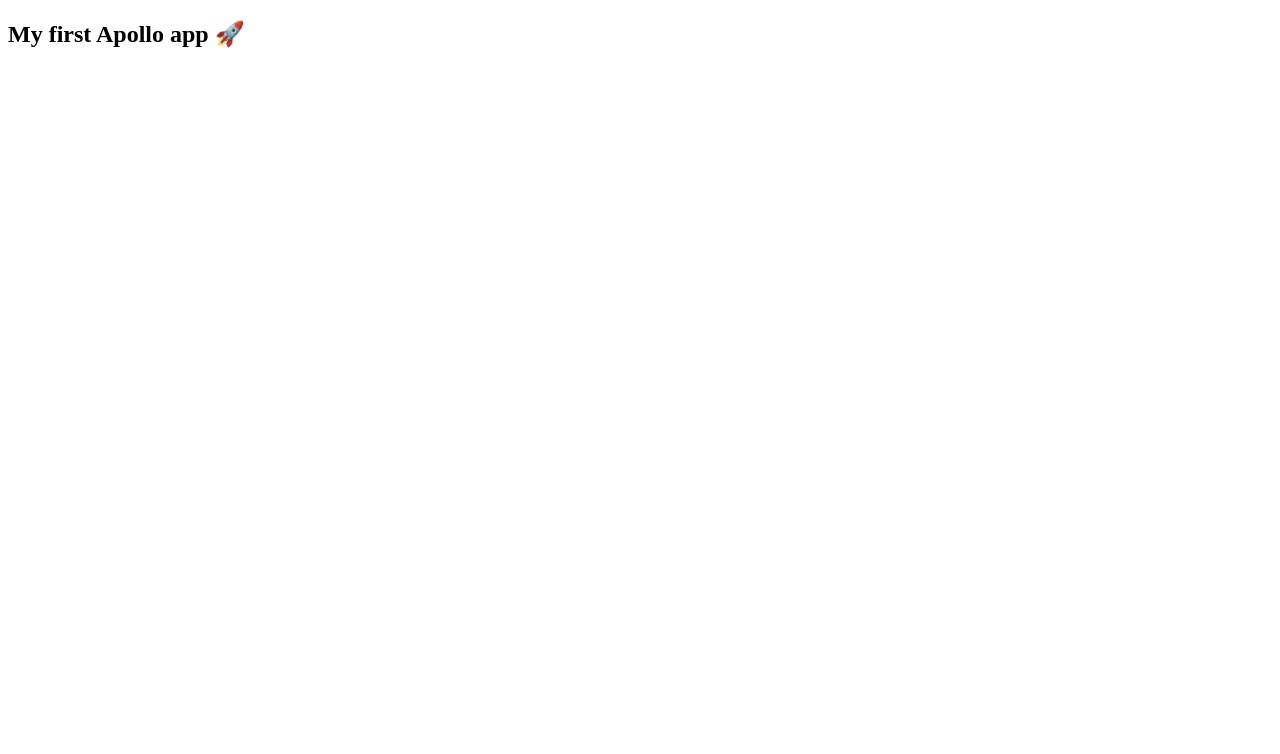
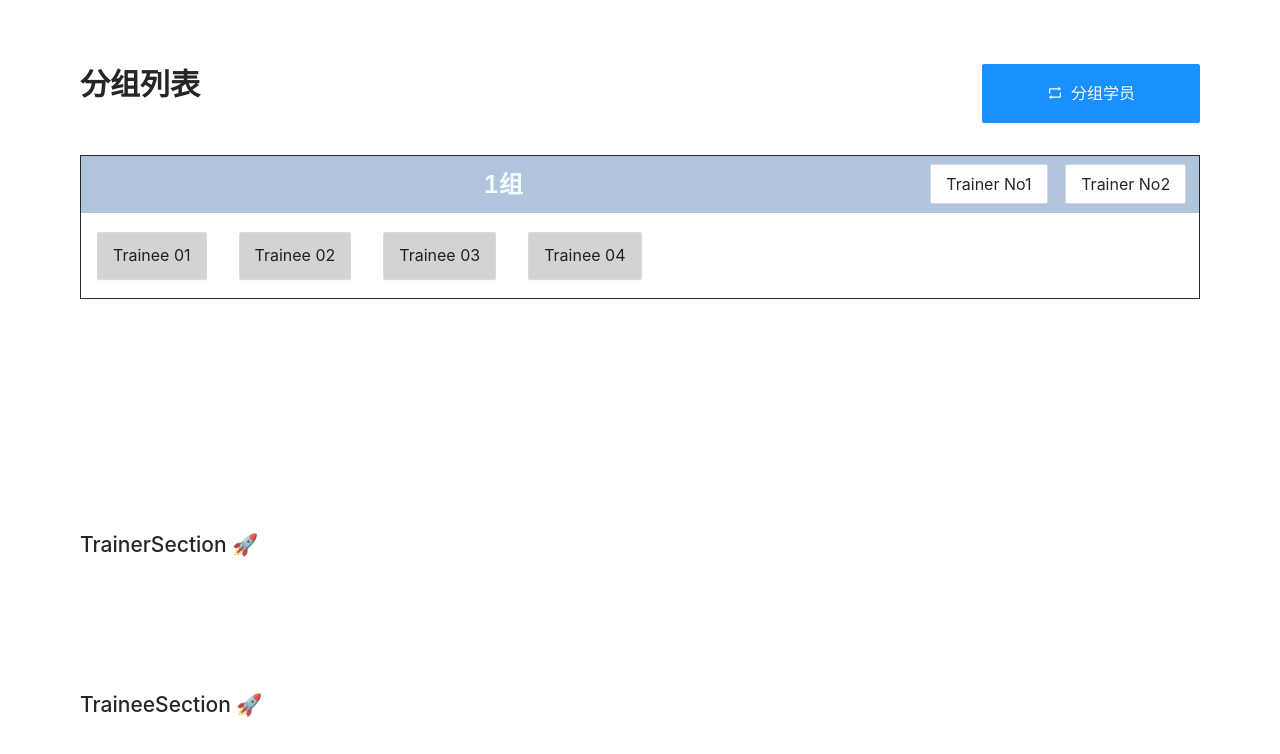
Before and after one commit to potential-IPOBGA/training-FrontEnd, a React (Create React App) app: page / in a window 1280 px wide. Shown: the top 754 px of the page. Built offline with nearby package versions, Linux system fonts and the light colour scheme.

Commit message:
yibinlei:zap: finish Group section

```diff
--- a/package.json
+++ b/package.json
@@ -3,6 +3,7 @@
   "version": "0.1.0",
   "private": true,
   "dependencies": {
+    "@ant-design/icons": "^4.7.0",
     "@apollo/client": "^3.5.6",
     "@testing-library/jest-dom": "^5.16.1",
     "@testing-library/react": "^12.1.2",
@@ -26,7 +27,8 @@
     "react-scripts": "5.0.0",
     "styled-components": "^5.3.3",
     "typescript": "^4.5.4",
-    "web-vitals": "^2.1.2"
+    "web-vitals": "^2.1.2",
+    "@types/styled-components": "^5.1.19"
   },
   "scripts": {
     "start": "react-scripts start",
--- a/src/components/App.tsx
+++ b/src/components/App.tsx
@@ -1,6 +1,15 @@
 import React, { FunctionComponent, useReducer } from 'react'
-import { action, Context } from '../type'
+import { Context } from '../type'
 import { trainingReducer } from "../trainingReducer"
+import GroupSection from "./group/GroupSection"
+import TrainerSection from "./Trainer/TrainerSection"
+import TraineeSection from "./trainee/TraineeSection"
+import { PageContent } from './style'
+
+const TrainingContext = React.createContext({
+  context: {},
+  dispatchContext: {}
+})
 
 const App: FunctionComponent = () => {
   const initialContext: Context = {
@@ -11,15 +20,15 @@
 
   const [context, dispatchContext] = useReducer(trainingReducer, initialContext)
 
-  const TrainingContext = React.createContext({})
-
   return (
     <TrainingContext.Provider value={{ context, dispatchContext }}>
-      <div>
-        <h2>My first Apollo app 🚀</h2>
-      </div>
+      <PageContent>
+        <GroupSection/>
+        <TrainerSection/>
+        <TraineeSection/>
+      </PageContent>
     </TrainingContext.Provider>
   )
 }
 
-export default App
+export { App,TrainingContext }
--- /dev/null
+++ b/src/components/Trainer/TrainerSection.tsx
@@ -0,0 +1,10 @@
+import { FunctionComponent } from "react"
+
+const TrainerSection: FunctionComponent = () => {
+  return(
+    <div>
+      <h2>TrainerSection 🚀</h2>
+    </div>
+  )
+}
+export default TrainerSection
--- /dev/null
+++ b/src/components/group/GroupItem.tsx
@@ -0,0 +1,25 @@
+import React,{ FunctionComponent } from "react"
+import { GroupItemContainer, GroupTitleContainer, GroupNumber, TrainerInGroup, GroupMemberContainer, Trainee } from "./style"
+
+const GroupItem:FunctionComponent = () => {
+  return(
+    <GroupItemContainer  >
+      <GroupTitleContainer>
+        <div />
+        <GroupNumber strong={true}>1组</GroupNumber>
+        <div>
+          <TrainerInGroup size={"large"}>Trainer No1</TrainerInGroup>
+          <TrainerInGroup size={"large"}>Trainer No2</TrainerInGroup>
+        </div>
+      </GroupTitleContainer>
+      <GroupMemberContainer>
+        <Trainee size={"large"} >Trainee 01</Trainee>
+        <Trainee size={"large"} >Trainee 02</Trainee>
+        <Trainee size={"large"} >Trainee 03</Trainee>
+        <Trainee size={"large"} >Trainee 04</Trainee>
+      </GroupMemberContainer>
+    </GroupItemContainer>
+  )
+}
+
+export default GroupItem
--- /dev/null
+++ b/src/components/group/GroupSection.tsx
@@ -0,0 +1,30 @@
+import React, { FunctionComponent, useContext } from "react"
+import { GroupContainer, GroupContent, GroupTitle, ShuffleButton } from "./style"
+import { RetweetOutlined } from "@ant-design/icons"
+import Title from "antd/es/typography/Title"
+import { TrainingContext } from "../App"
+import GroupItem from "./GroupItem"
+
+
+const GroupSection: FunctionComponent = () => {
+  const { dispatchContext } = useContext(TrainingContext)
+
+  const handleShuffle = ():void => {
+    return
+  }
+
+  return (
+    <GroupContainer>
+      <GroupTitle>
+        <Title level={2}>分组列表</Title>
+        <ShuffleButton type="primary" icon={<RetweetOutlined/>} size={"large"} onClick={handleShuffle}>
+          分组学员
+        </ShuffleButton>
+      </GroupTitle>
+      <GroupContent>
+        <GroupItem/>
+      </GroupContent>
+    </GroupContainer>
+  )
+}
+export default GroupSection
--- /dev/null
+++ b/src/components/group/style.ts
@@ -0,0 +1,58 @@
+import styled from "styled-components"
+import { Button } from "antd"
+import Title from "antd/es/typography/Title"
+import Text from "antd/es/typography/Text"
+
+export const GroupTitle = styled.div`
+  display: flex;
+  justify-content: space-between;
+`
+
+export const GroupContainer = styled.div`
+  margin: 1rem 0 2rem 0;
+`
+
+export const ShuffleButton = styled(Button)`
+  height: fit-content;
+  padding: 1rem 4rem;
+`
+
+export const GroupContent = styled.div`
+  margin: 2rem 0;
+  overflow-y: auto;
+  height: 80%;
+`
+
+export const GroupItemContainer = styled.div`
+  border-style: solid;
+  border-width: 1px;
+  height: 9rem;
+  display: grid;
+  grid-template-rows: 2fr 3fr;
+`
+
+export const GroupTitleContainer = styled.div`
+  background-color: lightsteelblue;
+  display: flex;
+  justify-content: space-between;
+`
+
+export const GroupNumber = styled(Text)`
+  align-self: center;
+  font-size: x-large;
+  color: azure;
+`
+
+export const TrainerInGroup = styled(Button)`
+  margin: 0.5rem 0.8rem 0.5rem 0.3rem;
+`
+
+export const GroupMemberContainer = styled.div`
+  align-self: center;
+`
+
+export const Trainee = styled(Button)`
+  margin: 0 1rem;
+  height: 3rem;
+  background-color: lightgrey;
+`
--- /dev/null
+++ b/src/components/style.ts
@@ -0,0 +1,8 @@
+import styled from "styled-components"
+
+export const PageContent = styled.div`
+  height: 100%;
+  margin: 3rem 5rem;
+  display: grid;
+  grid-auto-rows: auto 10rem 10rem;
+`
--- /dev/null
+++ b/src/components/trainee/TraineeSection.tsx
@@ -0,0 +1,10 @@
+import { FunctionComponent } from "react"
+
+const TraineeSection:FunctionComponent = () => {
+  return(
+    <div>
+      <h2>TraineeSection 🚀</h2>
+    </div>
+  )
+}
+export default TraineeSection
--- a/src/index.css
+++ b/src/index.css
@@ -1,3 +1,6 @@
+@import "~antd/dist/antd.css";
+
 #root{
   height: 100%;
+  font-family: -apple-system, BlinkMacSystemFont, 'Segoe UI', Roboto, 'Helvetica Neue', Arial, 'Noto Sans', sans-serif, 'Apple Color Emoji', 'Segoe UI Emoji', 'Segoe UI Symbol', 'Noto Color Emoji';
 }
--- a/src/index.tsx
+++ b/src/index.tsx
@@ -1,7 +1,7 @@
 import React from 'react'
 import ReactDOM from 'react-dom'
 import './index.css'
-import App from "./components/App"
+import { App } from "./components/App"
 import { ApolloClient, ApolloProvider, InMemoryCache } from "@apollo/client"
 
 const client: ApolloClient<unknown> = new ApolloClient({
```
Also changed, not shown: 1 other file (tests, documents, lock files or other folders).
